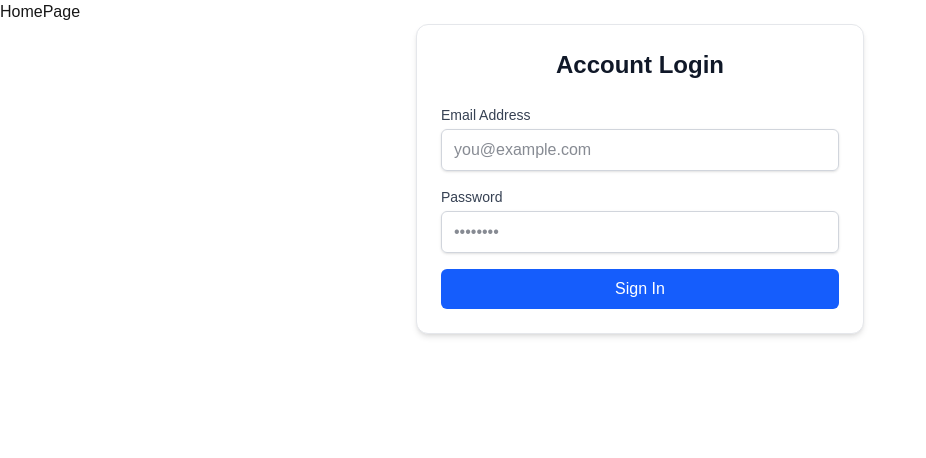
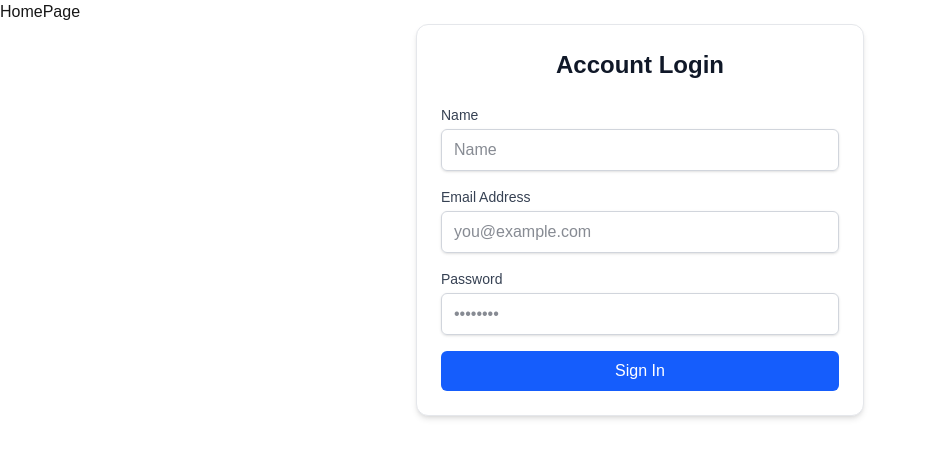
Before and after one commit to salino3/next-app_01, a Next.js app: page / in a window 1280 px wide. Shown: the top 458 px of the page, without its empty margins (0-926 px from the left). Built offline with nearby package versions, Linux system fonts and the light colour scheme.

Commit message:
save changes

```diff
--- a/app/components/login-form/components/submit-botton.tsx
+++ b/app/components/login-form/components/submit-botton.tsx
@@ -5,9 +5,10 @@ import { useFormStatus } from "react-dom";
 // This must be a separate component to properly consume useFormStatus()
 export function SubmitButton() {
   const { pending, action, data, method } = useFormStatus();
-  console.log("clog2", pending, action, data, method);
 
   const emailBeingSubmitted = data?.get("email") as string;
+
+  // 'action' is for having the function reference
 
   console.log("Check type method:", method);
 
@@ -23,7 +24,7 @@ export function SubmitButton() {
       <button
         type="submit"
         disabled={pending}
-        className="w-full bg-blue-600 hover:bg-blue-700 text-white font-medium py-2 px-4 rounded-md transition-colors disabled:bg-blue-400 disabled:cursor-not-allowed"
+        className="cursor-pointer w-full bg-blue-600 hover:bg-blue-700 text-white font-medium py-2 px-4 rounded-md transition-colors disabled:bg-blue-400 disabled:cursor-not-allowed"
       >
         {pending ? "Loading..." : "Sign In"}
       </button>
--- a/app/components/login-form/login-form.component.tsx
+++ b/app/components/login-form/login-form.component.tsx
@@ -1,14 +1,24 @@
 "use client";
 
 import { useActionState } from "react";
+import { useShallow } from "zustand/shallow";
 import { useAppStore } from "@/app/store/store-provider";
 import { SubmitButton } from "./components/submit-botton";
 import { loginAction } from "./components/login-action.components";
 
 // 3. Main Login Form Component
 export default function LoginFormComponent() {
-  const setUser = useAppStore((state) => state.setUser);
-  const currentUser = useAppStore((state) => state.user);
+  const {
+    user: currentUser,
+    setUser,
+    clearUser,
+  } = useAppStore(
+    useShallow((state) => ({
+      user: state.user,
+      setUser: state.setUser,
+      clearUser: state.clearUser,
+    })),
+  );
 
   //
   const formSubmitHandler = async (prevState: any, formData: FormData) => {
@@ -28,6 +38,8 @@ export default function LoginFormComponent() {
     error: "",
   });
 
+  console.log("clog2", state);
+
   return (
     <div className="max-w-md w-full mx-auto p-6 bg-white dark:bg-gray-800 rounded-xl shadow-md border border-gray-200 dark:border-gray-700">
       <h2 className="text-2xl font-bold mb-6 text-gray-900 dark:text-white text-center">
@@ -43,9 +55,27 @@ export default function LoginFormComponent() {
           <p className="text-gray-600 dark:text-gray-300">
             Welcome back, {currentUser.name}
           </p>
+          <button
+            className="cursor-pointer border-2 rounded-sm px-1 border-cyan-300 hover:animate-pulse"
+            onClick={() => clearUser()}
+          >
+            Logout
+          </button>
         </div>
       ) : (
         <form action={formAction} className="space-y-4">
+          <div>
+            <label className="block text-sm font-medium text-gray-700 dark:text-gray-300 mb-1">
+              Name
+            </label>
+            <input
+              type="text"
+              name="name"
+              placeholder="Name"
+              className="w-full px-3 py-2 border border-gray-300 dark:border-gray-600 rounded-md shadow-sm focus:outline-none focus:ring-2 focus:ring-blue-500 bg-transparent text-gray-900 dark:text-white"
+            />
+          </div>
+
           <div>
             <label className="block text-sm font-medium text-gray-700 dark:text-gray-300 mb-1">
               Email Address
--- a/app/store/interface.ts
+++ b/app/store/interface.ts
@@ -15,5 +15,4 @@ export const initialUserData: User = {
   id: null,
   name: "",
   email: "",
-  password: "",
 };
```
